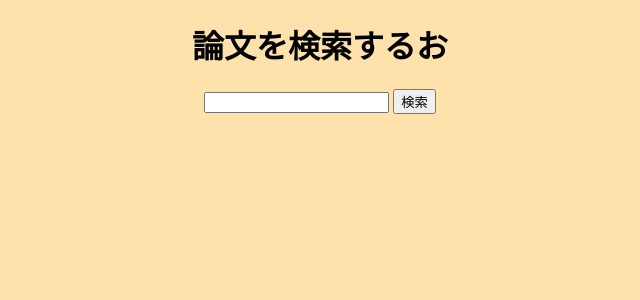
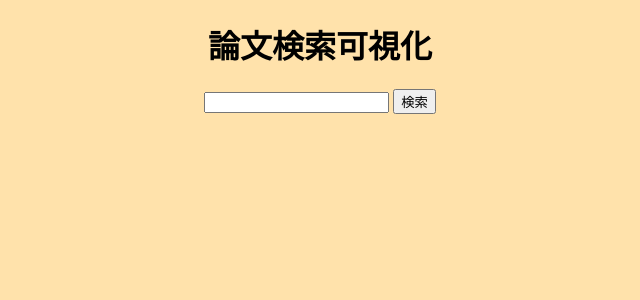
Before and after one commit to KentHirose/ronpa, a Flask app: page / in a window 1280 px wide. Shown: the top 300 px of the page, without its empty margins (320-960 px from the left). Run offline with Flask 2, Linux system fonts and the light colour scheme.

Commit message:
kyouhaowari

```diff
--- a/templates/index.html
+++ b/templates/index.html
@@ -8,7 +8,7 @@
     <title>論文検索</title>
 </head>
 <body>
-    <h1>論文を検索するお</h1>
+    <h1>論文検索可視化</h1>
 
     <form action="/results" method="post" onsubmit="return false;">
         <input type="text" name="query">
```
Also changed, not shown: 1 other file.
